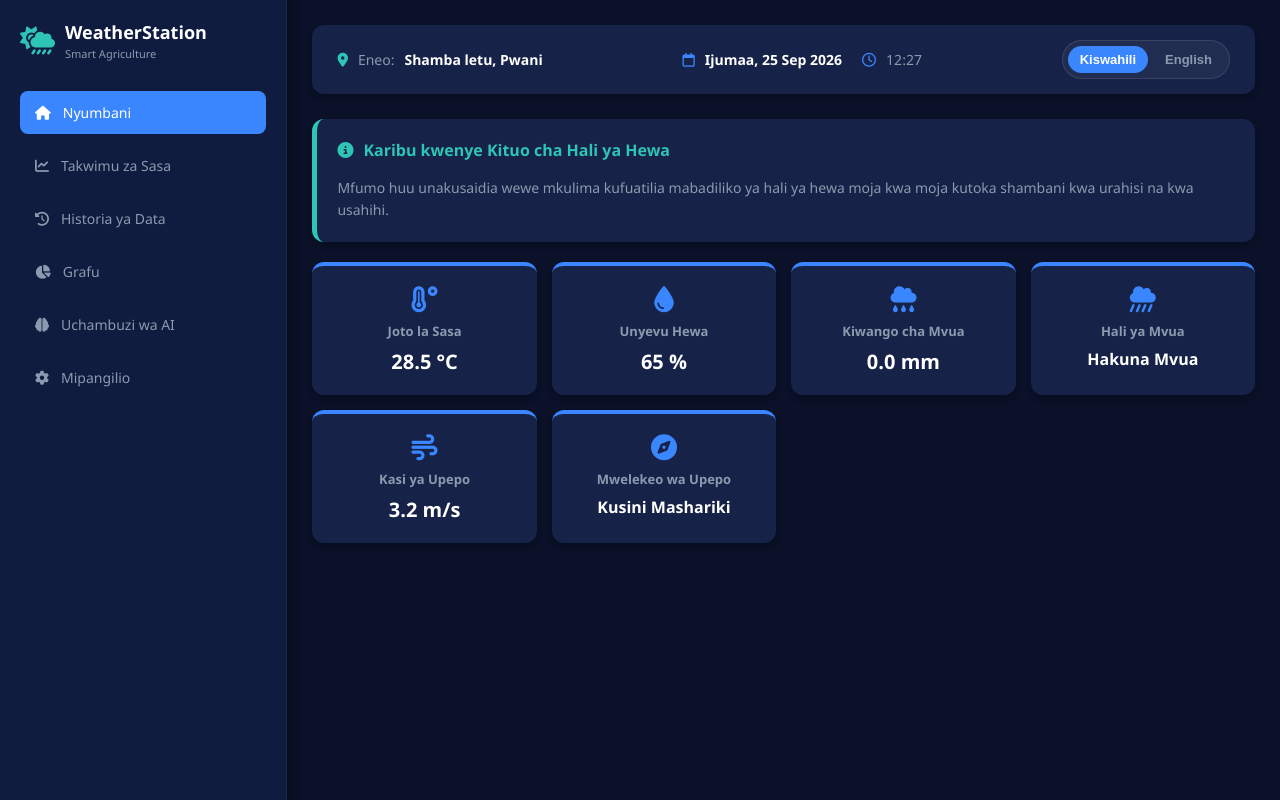
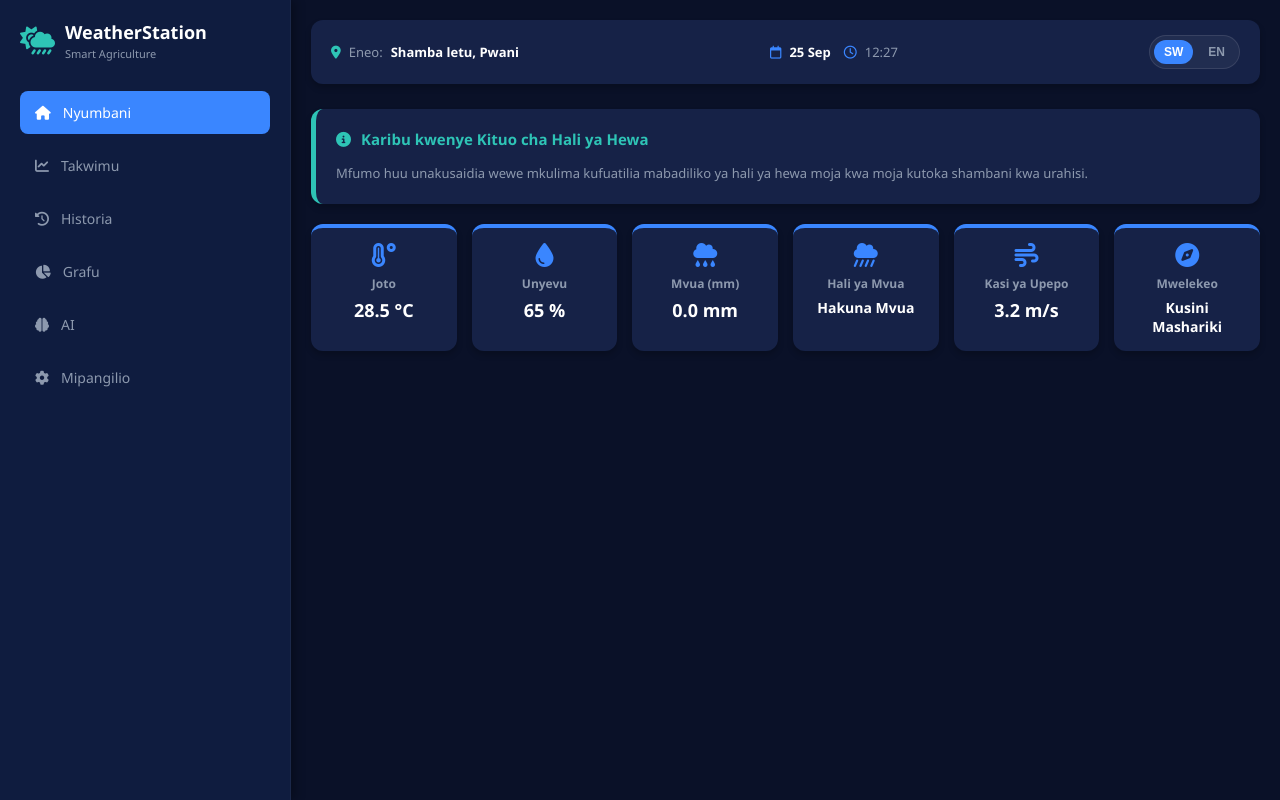
Before and after one commit to mohamedimsuya98-cmd/Weather-station-project, a Flask app: page / in a window 1280 px wide. Run offline with Flask 3, Linux system fonts and the light colour scheme.

Commit message:
Update index.html

```diff
--- a/templates/index.html
+++ b/templates/index.html
@@ -31,6 +33,7 @@
             flex-direction: column;
             padding: 20px;
             box-shadow: 4px 0 10px rgba(0,0,0,0.3);
+            flex-shrink: 0;
         }
         .logo-area {
             display: flex;
@@ -79,15 +82,16 @@
         }
         .main-content {
             flex-grow: 1;
-            padding: 25px;
+            padding: 20px;
             overflow-y: auto;
+            width: 100%;
         }
         .top-header {
             display: flex;
             justify-content: space-between;
             align-items: center;
             background: var(--card-bg);
-            padding: 15px 25px;
+            padding: 15px 20px;
             border-radius: 12px;
             margin-bottom: 25px;
             box-shadow: 0 4px 6px rgba(0,0,0,0.2);
@@ -97,9 +101,9 @@
         .location-info, .date-time {
             display: flex;
             align-items: center;
-            gap: 10px;
+            gap: 8px;
             color: var(--text-gray);
-            font-size: 14px;
+            font-size: 13px;
         }
         .location-info strong, .date-time strong {
             color: var(--text-white);
@@ -112,7 +116,7 @@
         .lang-switch {
             background: rgba(255,255,255,0.05);
             border: 1px solid rgba(255,255,255,0.1);
-            padding: 5px;
+            padding: 4px;
             border-radius: 20px;
             display: flex;
             gap: 5px;
@@ -121,10 +125,10 @@
             background: none;
             border: none;
             color: var(--text-gray);
-            padding: 6px 12px;
+            padding: 5px 10px;
             border-radius: 15px;
             cursor: pointer;
-            font-size: 13px;
+            font-size: 12px;
             font-weight: bold;
         }
         .lang-btn.active {
@@ -139,30 +143,30 @@
         }
         .grid-6 {
             display: grid;
-            grid-template-columns: repeat(auto-fit, minmax(180px, 1fr));
+            grid-template-columns: repeat(auto-fit, minmax(140px, 1fr));
             gap: 15px;
             margin-bottom: 25px;
         }
         .card {
             background: var(--card-bg);
-            padding: 20px;
+            padding: 15px;
             border-radius: 12px;
             text-align: center;
             box-shadow: 0 4px 6px rgba(0,0,0,0.2);
             border-top: 4px solid var(--accent-blue);
         }
         .card i {
-            font-size: 26px;
+            font-size: 24px;
             color: var(--accent-blue);
-            margin-bottom: 10px;
+            margin-bottom: 8px;
         }
         .card h3 {
-            margin: 0 0 8px 0;
-            font-size: 13px;
+            margin: 0 0 6px 0;
+            font-size: 12px;
             color: var(--text-gray);
         }
         .card .value {
-            font-size: 20px;
+            font-size: 18px;
             font-weight: bold;
             margin: 0;
             color: var(--text-white);
@@ -181,12 +185,12 @@
             display: flex;
             align-items: center;
             gap: 10px;
-            font-size: 16px;
+            font-size: 15px;
         }
         .ai-card p, .info-card p {
             color: var(--text-gray);
-            line-height: 1.6;
-            font-size: 14px;
+            line-height: 1.5;
+            font-size: 13px;
             margin-bottom: 0;
         }
         .btn-ai {
@@ -214,10 +262,10 @@
         </div>
         <ul class="nav-links">
             <li><a onclick="switchTab('nyumbani', this)" class="active"><i class="fa-solid fa-house"></i> <span data-sw="Nyumbani" data-en="Home">Nyumbani</span></a></li>
-            <li><a onclick="switchTab('takwimu', this)"><i class="fa-solid fa-chart-line"></i> <span data-sw="Takwimu za Sasa" data-en="Current Stats">Takwimu za Sasa</span></a></li>
-            <li><a onclick="switchTab('historia', this)"><i class="fa-solid fa-clock-rotate-left"></i> <span data-sw="Historia ya Data" data-en="Data History">Historia ya Data</span></a></li>
+            <li><a onclick="switchTab('takwimu', this)"><i class="fa-solid fa-chart-line"></i> <span data-sw="Takwimu" data-en="Stats">Takwimu</span></a></li>
+            <li><a onclick="switchTab('historia', this)"><i class="fa-solid fa-clock-rotate-left"></i> <span data-sw="Historia" data-en="History">Historia</span></a></li>
             <li><a onclick="switchTab('grafu', this)"><i class="fa-solid fa-chart-pie"></i> <span data-sw="Grafu" data-en="Graphs">Grafu</span></a></li>
-            <li><a onclick="switchTab('ai', this)"><i class="fa-solid fa-brain"></i> <span data-sw="Uchambuzi wa AI" data-en="AI Analysis">Uchambuzi wa AI</span></a></li>
+            <li><a onclick="switchTab('ai', this)"><i class="fa-solid fa-brain"></i> <span data-sw="AI" data-en="AI">AI</span></a></li>
             <li><a onclick="switchTab('mipangilio', this)"><i class="fa-solid fa-gear"></i> <span data-sw="Mipangilio" data-en="Settings">Mipangilio</span></a></li>
         </ul>
     </sidebar>
@@ -234,13 +282,13 @@
             <div class="date-time">
                 <i class="fa-regular fa-calendar" style="color: var(--accent-blue);"></i>
                 <span><strong id="current-date">--</strong></span>
-                <i class="fa-regular fa-clock" style="color: var(--accent-blue); margin-left: 10px;"></i>
+                <i class="fa-regular fa-clock" style="color: var(--accent-blue); margin-left: 5px;"></i>
                 <span id="current-time">--</span>
             </div>
             <div class="header-actions">
                 <div class="lang-switch">
-                    <button class="lang-btn active" onclick="setLanguage('sw', this)">Kiswahili</button>
-                    <button class="lang-btn" onclick="setLanguage('en', this)">English</button>
+                    <button class="lang-btn active" onclick="setLanguage('sw', this)">SW</button>
+                    <button class="lang-btn" onclick="setLanguage('en', this)">EN</button>
                 </div>
             </div>
         </div>
@@ -249,28 +297,28 @@
         <div id="nyumbani" class="tab-section active-section">
             <div class="info-card">
                 <h3><i class="fa-solid fa-circle-info"></i> <span data-sw="Karibu kwenye Kituo cha Hali ya Hewa" data-en="Welcome to the Weather Station">Karibu kwenye Kituo cha Hali ya Hewa</span></h3>
-                <p data-sw="Mfumo huu unakusaidia wewe mkulima kufuatilia mabadiliko ya hali ya hewa moja kwa moja kutoka shambani kwa urahisi na kwa usahihi." data-en="This system helps you as a farmer monitor weather changes directly from the field easily and accurately.">Mfumo huu unakusaidia wewe mkulima kufuatilia mabadiliko ya hali ya hewa moja kwa moja kutoka shambani kwa urahisi na kwa usahihi.</p>
+                <p data-sw="Mfumo huu unakusaidia wewe mkulima kufuatilia mabadiliko ya hali ya hewa moja kwa moja kutoka shambani kwa urahisi." data-en="This system helps you monitor weather changes directly from the field easily.">Mfumo huu unakusaidia wewe mkulima kufuatilia mabadiliko ya hali ya hewa moja kwa moja kutoka shambani kwa urahisi.</p>
             </div>
             <div class="grid-6">
                 <div class="card">
                     <i class="fa-solid fa-temperature-high"></i>
-                    <h3 data-sw="Joto la Sasa" data-en="Current Temperature">Joto la Sasa</h3>
+                    <h3 data-sw="Joto" data-en="Temp">Joto</h3>
                     <p class="value">{{ data.temperature }} °C</p>
                 </div>
                 <div class="card">
                     <i class="fa-solid fa-droplet"></i>
-                    <h3 data-sw="Unyevu Hewa" data-en="Humidity">Unyevu Hewa</h3>
+                    <h3 data-sw="Unyevu" data-en="Humidity">Unyevu</h3>
                     <p class="value">{{ data.humidity }} %</p>
                 </div>
                 <div class="card">
                     <i class="fa-solid fa-cloud-rain"></i>
-                    <h3 data-sw="Kiwango cha Mvua" data-en="Rain Amount">Kiwango cha Mvua</h3>
+                    <h3 data-sw="Mvua (mm)" data-en="Rain (mm)">Mvua (mm)</h3>
                     <p class="value">{{ data.rain_amount }} mm</p>
                 </div>
                 <div class="card">
                     <i class="fa-solid fa-cloud-showers-heavy"></i>
                     <h3 data-sw="Hali ya Mvua" data-en="Rain Status">Hali ya Mvua</h3>
-                    <p class="value" style="font-size: 16px;">{{ data.rain_availability }}</p>
+                    <p class="value" style="font-size: 14px;">{{ data.rain_availability }}</p>
                 </div>
                 <div class="card">
                     <i class="fa-solid fa-wind"></i>
@@ -279,8 +327,8 @@
                 </div>
                 <div class="card">
                     <i class="fa-solid fa-compass"></i>
-                    <h3 data-sw="Mwelekeo wa Upepo" data-en="Wind Direction">Mwelekeo wa Upepo</h3>
-                    <p class="value" style="font-size: 16px;">{{ data.wind_direction }}</p>
+                    <h3 data-sw="Mwelekeo" data-en="Direction">Mwelekeo</h3>
+                    <p class="value" style="font-size: 14px;">{{ data.wind_direction }}</p>
                 </div>
             </div>
         </div>
@@ -305,7 +353,7 @@
         <div id="grafu" class="tab-section">
             <div class="info-card">
                 <h3><i class="fa-solid fa-chart-pie"></i> <span data-sw="Grafu za Mabadiliko" data-en="Weather Graphs">Grafu za Mabadiliko</span></h3>
-                <p data-sw="Inaonyesha mienendo ya joto na unyevu kwa saa 24 zilizopita." data-en="Shows temperature and humidity trends over the past 24 hours.">Inaonyesha mienendo ya joto na unyevu kwa saa 24 zilizopita.</p>
+                <p data-sw="Inaonyesha mienendo ya joto na unyevu kwa saa 24 zilizopita." data-en="Shows temperature and humidity trends over the past 24 hours.">Inاonyesha mienendo ya joto na unyevu kwa saa 24 zilizopita.</p>
             </div>
         </div>
 
@@ -337,12 +384,10 @@
             element.classList.add('active');
         }
 
-        // Tarehe na Muda
         const now = new Date();
-        document.getElementById('current-date').innerText = now.toLocaleDateString('sw-TZ', { weekday: 'long', year: 'numeric', month: 'short', day: 'numeric' });
+        document.getElementById('current-date').innerText = now.toLocaleDateString('sw-TZ', { month: 'short', day: 'numeric' });
         document.getElementById('current-time').innerText = now.toLocaleTimeString('sw-TZ', { hour: '2-digit', minute: '2-digit' });
 
-        // Kubadili Lugha kwa maandishi yote yenye data-sw na data-en
         function setLanguage(lang, btn) {
             document.querySelectorAll('.lang-btn').forEach(b => b.classList.remove('active'));
             btn.classList.add('active');
@@ -354,7 +399,7 @@
         }
 
         function chambuaDataUpya() {
-            const isEnglish = document.querySelector('.lang-btn.active').innerText === "English";
+            const isEnglish = document.querySelector('.lang-btn.active').innerText === "EN";
             const msg = isEnglish ?
                 "AI Analysis: Rain is expected tomorrow. We advise farmers to complete weeding activities today." :
                 "AI imechambua: Mvua inatarajiwa siku ya kesho. Tunashauri wakulima kukamilisha shughuli za kupalilia leo.";
```
Also changed, not shown: other parts of templates/index.html (+47 -2 lines).
